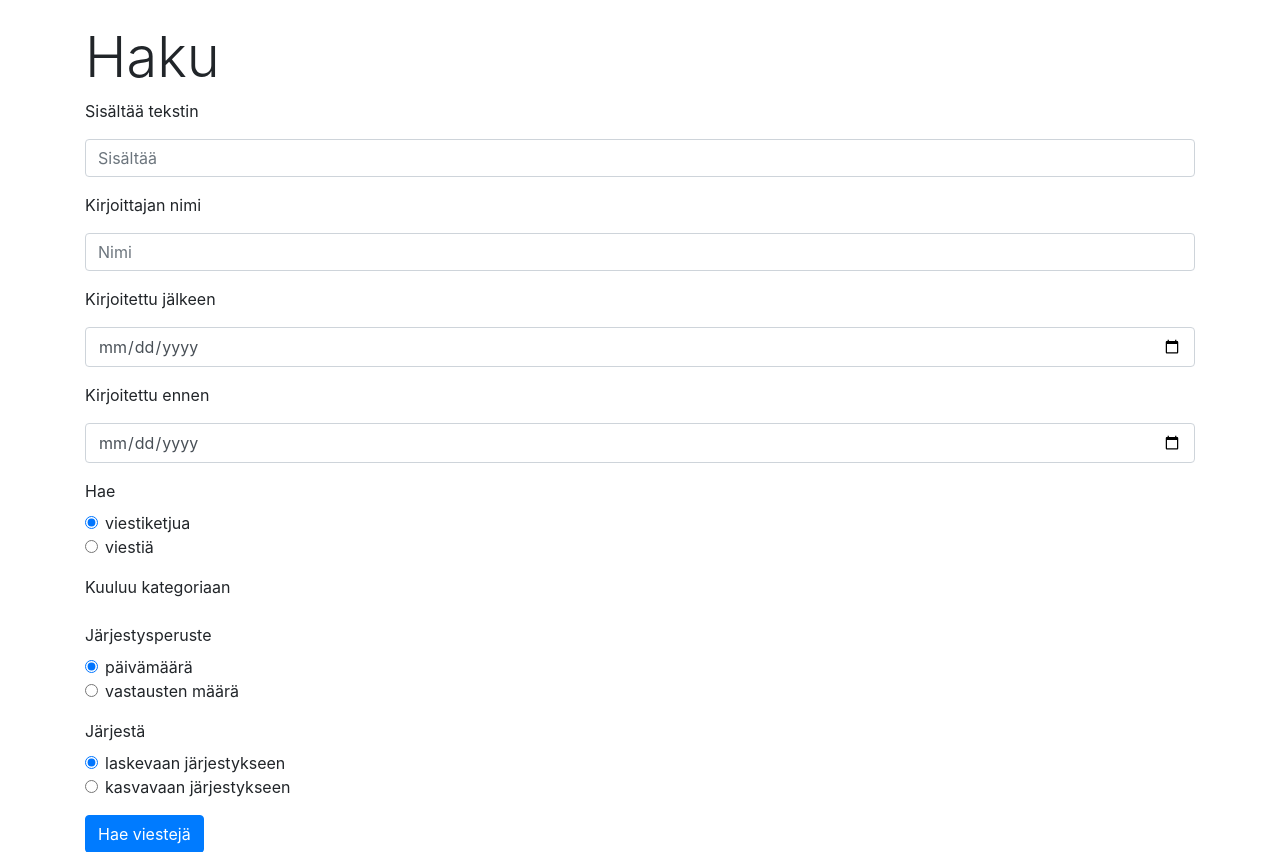
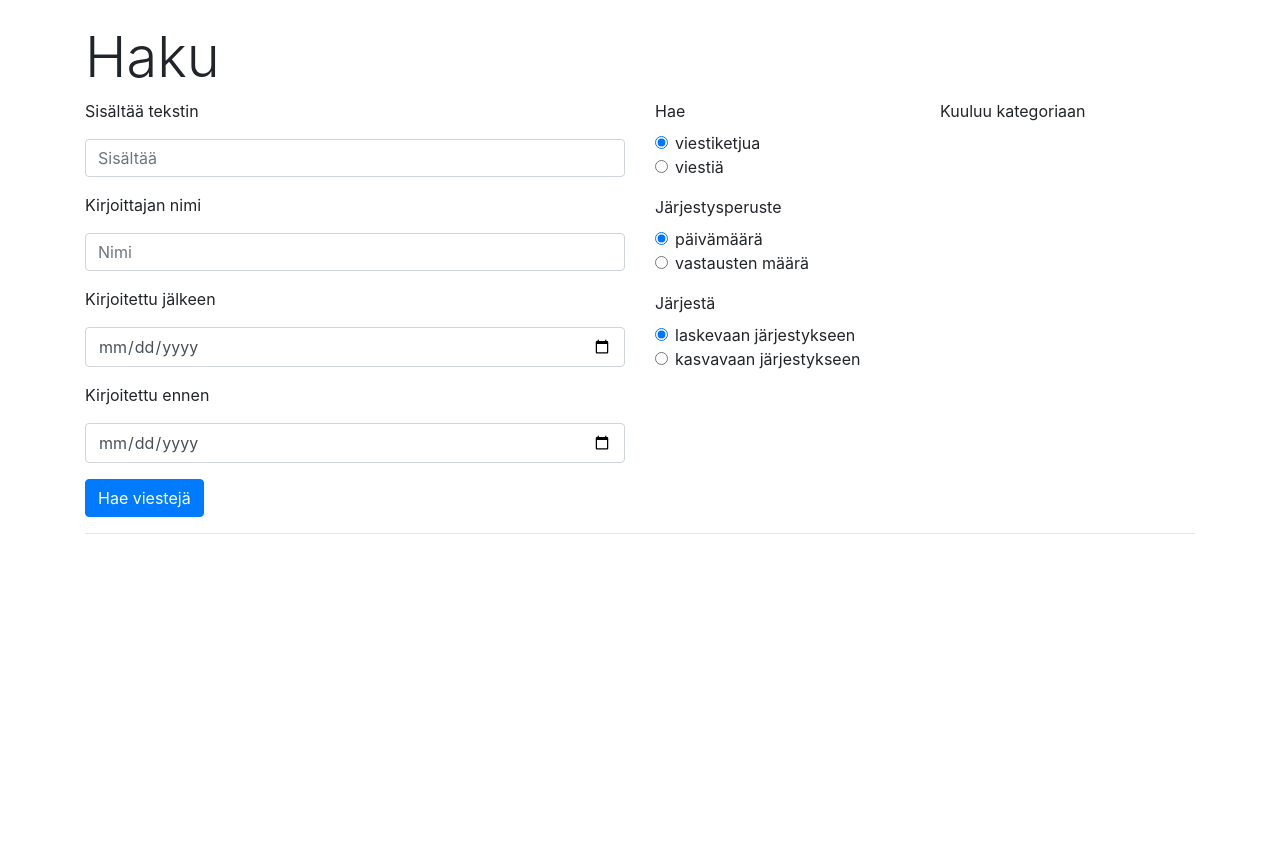
Before and after one commit to hjuha/tsoha, a Flask app: page /search/ in a window 1280 px wide. Shown: the part 56-908 px from the top of the page. After the commit the page ends 590 px from the top, so only its background shows below. Run offline with Flask 2, Linux system fonts and the light colour scheme; data that the repository does not hold is empty; some libraries are stand-ins or nearby versions.

Commit message:
Make search form cleaner

```diff
--- a/application/templates/search/search.html
+++ b/application/templates/search/search.html
@@ -4,6 +4,8 @@
 <p>
 	<h2 class="display-4">Haku</h2>
 	<form method="POST" action="{{ url_for('search') }}">
+		<div class="row">
+			<div class="col-sm-6">
 				<div class="form-group">
 					<label>{{ form.contains.label }}</label>
 					{{ form.contains(class_="form-control", placeholder="Sisältää") }}
@@ -43,7 +45,8 @@
 						{% endfor %}
 					</ul>
 				</div>
-
+			</div>
+			<div class="col-sm-3">
 				<!-- WTForms adds <li> tags to RadioField, so we will use raw HTML instead -->
 				{% if type != "post" %}
 					<div class="form-group">
@@ -78,18 +81,6 @@
 						</div>
 					</div>
 				{% endif %}
-
-		<div class="form-group">
-			<label>Kuuluu kategoriaan</label>
-			{% for category in categories %}
-				<div class="form-check">
-					<input class="form-check-input" type="checkbox" value="true" name="category{{ category.id }}">
-					<label class="form-check-label">
-						<span class="badge badge-secondary">{{ category.name }}</span>
-					</label>
-				</div>
-			{% endfor %}
-		</div>
 
 				{% if ordering == "date" %}
 					<div class="form-group">
@@ -158,7 +149,21 @@
 						</div>
 					</div>
 				{% endif %}
-
+			</div>
+			<div class="col-sm-3">
+				<div class="form-group">
+					<label>Kuuluu kategoriaan</label>
+					{% for category in categories %}
+						<div class="form-check">
+							<input class="form-check-input" type="checkbox" value="true" name="category{{ category.id }}">
+							<label class="form-check-label">
+								<span class="badge badge-secondary">{{ category.name }}</span>
+							</label>
+						</div>
+					{% endfor %}
+				</div>
+			</div>
+		</div>
 		<input class="btn btn-primary btn-small" type="submit" value="Hae viestejä">
 	</form>
 
```
Lines whose indentation alone changed are shown as unchanged.
